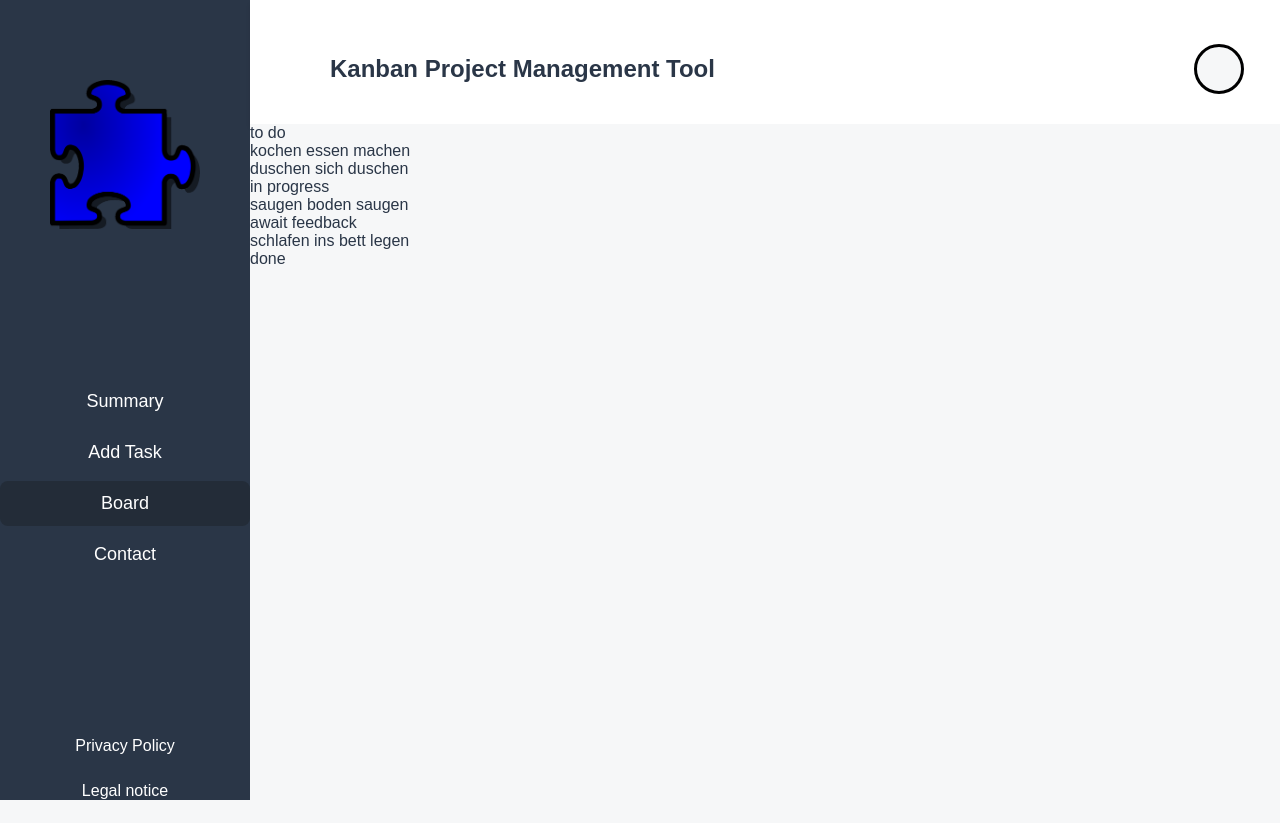
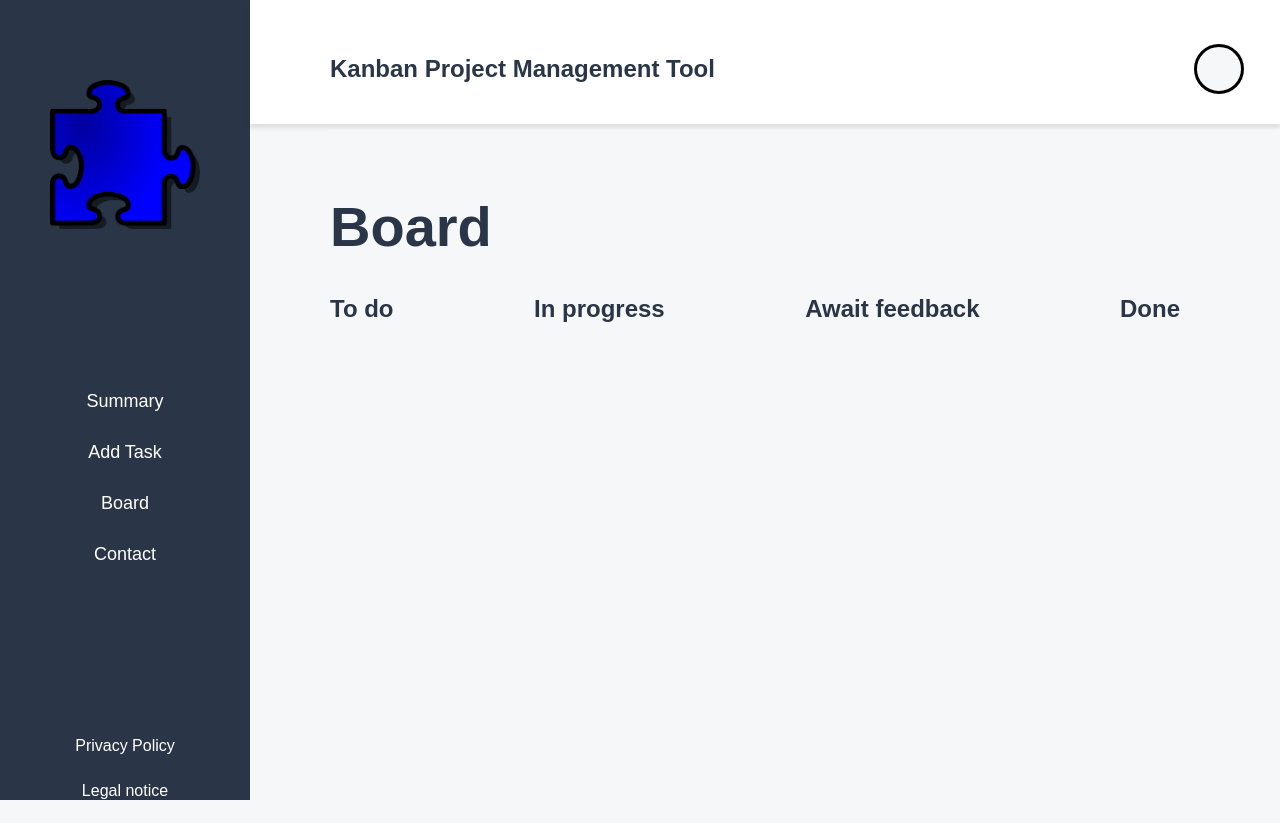
Before and after one commit to ChristopherHipper/Join, a plain HTML site: page board.html in a window 1280 px wide. Before the commit the page ends 800 px from the top, so only its background shows below. Drawn offline with Linux system fonts and the light colour scheme; no server answers.

Commit message:
implement board

```diff
--- a/board.html
+++ b/board.html
@@ -20,26 +20,32 @@
 
         <div class="content_container">
             <div id="header"></div>
-            <div class="tasks_main_container">
+            <div class="summary_container">
+                <h1 class="headline_add_task">Board</h1>
+                <div class="board_content">
                     <div class="tasks-container">
-                    to do
-                    <div id="to-do" class="tasks_content" ondrop="moveTo('toDo')" ondragover="dragoverHandler(event)">
+                        <h2>To do </h2>
+                        <div id="to-do" class="tasks_content" ondrop="moveTo('toDo')"
+                            ondragover="dragoverHandler(event)">
                         </div>
                     </div>
                     <div class="tasks-container">
-                    in progress
+                        <h2>In progress</h2>
                         <div id="in-progress" class="tasks_content" ondrop="moveTo('inProgress')"
                             ondragover="dragoverHandler(event)">
                         </div>
                     </div>
                     <div class="tasks-container">
-                    await feedback
-                    <div id="await" class="tasks_content" ondrop="moveTo('await')" ondragover="dragoverHandler(event)">
+                        <h2>Await feedback</h2>
+                        <div id="await" class="tasks_content" ondrop="moveTo('await')"
+                            ondragover="dragoverHandler(event)">
                         </div>
                     </div>
                     <div class="tasks-container">
-                    done
-                    <div id="done" class="tasks_content" ondrop="moveTo('done')" ondragover="dragoverHandler(event)">
+                        <h2>Done</h2>
+                        <div id="done" class="tasks_content" ondrop="moveTo('done')"
+                            ondragover="dragoverHandler(event)">
+                        </div>
                     </div>
                 </div>
             </div>
--- a/scripts/addTask.js
+++ b/scripts/addTask.js
@@ -74,6 +74,7 @@ async function addTask() {
                 "category": category,
                 "priority": priority,
                 "subtask": subtask,
+                "status" : "toDo"
             })
     });
     return response.json()
--- a/scripts/board.js
+++ b/scripts/board.js
@@ -1,7 +1,14 @@
 let currentId;
+let tasks = [];
 
-function renderTasks() {
+async function renderTasks() {
     getFromLocalStorage()
+    await onloadTasks()
+    getTasks()
+    highlightLink()
+}
+
+function getTasks() {
     let renderToDoes = document.getElementById('to-do')
     renderToDoes.innerHTML = "";
     let renderInProgress = document.getElementById('in-progress')
@@ -10,8 +17,8 @@ function renderTasks() {
     renderAwaitFeedback.innerHTML = "";
     let renderDone = document.getElementById('done')
     renderDone.innerHTML = "";
-    for (let index = 0; index < tasks.length; index++) {
-        switch (tasks[index].category) {
+    for (let index = 0; index < tasks[0].length; index++) {
+        switch (tasks[0][index].status) {
             case "toDo":
                 renderToDoes.innerHTML += getTasksTemplate(index)
                 break;
@@ -29,13 +36,16 @@ function renderTasks() {
         }
 
     }
-    highlightLink()
 }
 
 function getTasksTemplate(index) {
-    return `<div id="${tasks[index].id}" draggable="true" ondragstart="startDragging(${tasks[index].id}); highlight(${tasks[index].id})">
-                ${tasks[index].name}
-                ${tasks[index].description}
+    return `<div class="task_card" id="${tasks[0][index].id}" draggable="true" ondragstart="startDragging(${tasks[0][index].id}); highlight(${tasks[0][index].id})">
+                ${tasks[0][index].title}
+                ${tasks[0][index].description}
+                ${tasks[0][index].category}
+                ${tasks[0][index].date}
+                ${tasks[0][index].priority}
+                ${tasks[0][index].id}
             </div>`
 }
 
@@ -43,9 +53,10 @@ function startDragging(id) {
     currentId = id;
 }
 
-function moveTo(category) {
-    tasks[currentId].category = category
-    renderTasks();
+function moveTo(status) {
+    tasks[0][currentId].status = status
+    console.log(tasks);
+    getTasks()
 }
 
 function highlight(id) {
@@ -59,3 +70,15 @@ function dragoverHandler(ev) {
   function highlightLink() {
     document.getElementById('board_link').classList.add('aktive_link')
 }
+
+async function onloadTasks() {
+    let userResponse = await getAllUsers("task")
+    let tasksKeysArray = Object.values(userResponse)
+    tasks.push(tasksKeysArray)
+    console.log(tasks);
+}
+
+async function getAllUsers(path = "") {
+    let response = await fetch(BASE_URL + path + ".json");
+    return responseToJson = await response.json()
+}
--- a/scripts/data.js
+++ b/scripts/data.js
@@ -1,37 +1,2 @@
 let users = [];
 let currentUser;
-
-let tasks = [
-    {
-        "name": "kochen",
-        "description": "essen machen",
-        "id": 0,
-        "category": "toDo",
-        "prio": "",
-        "date": "1.1.2001"
-    },
-    {
-        "name": "saugen",
-        "description": "boden saugen",
-        "id": 1,
-        "category": "inProgress",
-        "prio": "inProgress",
-        "date": "1.1.2001"
-    },
-    {
-        "name": "duschen",
-        "description": "sich duschen",
-        "id": 2,
-        "category": "toDo",
-        "prio": "toDo",
-        "date": "1.1.2001"
-    },
-    {
-        "name": "schlafen",
-        "description": "ins bett legen",
-        "id": 3,
-        "category": "await",
-        "prio": "await",
-        "date": "1.1.2001"
-    },
-]
--- a/style.css
+++ b/style.css
@@ -399,3 +399,25 @@ button:disabled {
 .add_Task_btn{
     width: 150px;
 }
+
+.board_content{
+    display: flex;
+    justify-content: space-between;
+    margin-right: 50px;
+}
+
+.tasks_content{
+    height: 500px;
+}
+
+.tasks-container{
+    margin-right: 50px;
+}
+
+.task_card{
+    background-color: white;
+    margin-top: 12px;
+    padding: 24px;
+    border-radius: 12px;
+    width: 150px;
+}
```
Also changed, not shown: addTask.html (+3 -3 lines). Lines whose indentation alone changed are shown as unchanged.
